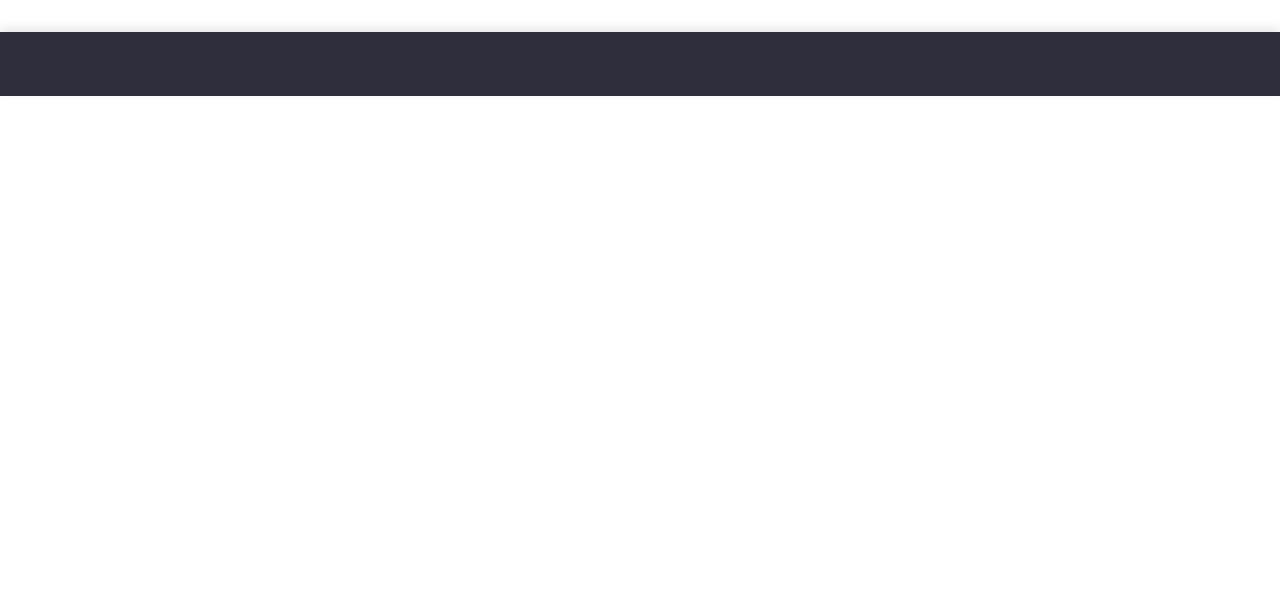
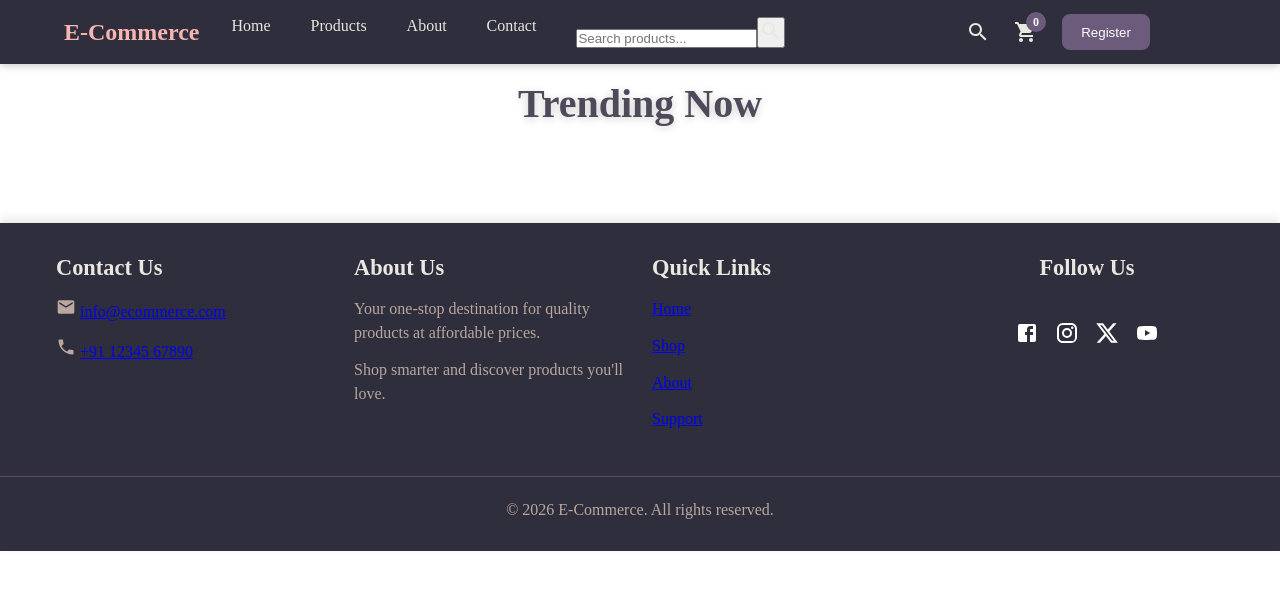
Before and after one commit to Lakshay1221-apple/Mern_Stack_Backend, a React (Vite) app in the folder frontend/: page / in a window 1280 px wide. Shown: the top 590 px of the page. Built offline with nearby package versions, Linux system fonts and the light colour scheme.

Commit message:
E-commerce -- Navbar and Footer Created

```diff
--- a/frontend/src/components/Footer.jsx
+++ b/frontend/src/components/Footer.jsx
@@ -1,12 +1,119 @@
-import React from 'react'
-import '../componentStyles/Footer.css'
+
+import React from 'react';
+import '../componentStyles/Footer.css';
+
+import {
+  Mail,
+  Phone,
+  Facebook,
+  Instagram,
+  X,
+  YouTube,
+} from '@mui/icons-material';
 
 const Footer = () => {
+  const currentYear = new Date().getFullYear();
+
   return (
-    <footer className = 'footer'>
+    <footer className="footer">
+      <div className="footer-container">
 
+        {/* Contact Section */}
+        <div className="footer-section">
+          <h3>Contact Us</h3>
+
+          <p>
+            <Mail fontSize="small" />{' '}
+            <a href="mailto:info@ecommerce.com">
+              info@ecommerce.com
+            </a>
+          </p>
+
+          <p>
+            <Phone fontSize="small" />{' '}
+            <a href="tel:+911234567890">
+              +91 12345 67890
+            </a>
+          </p>
+        </div>
+
+        {/* About Section */}
+        <div className="footer-section">
+          <h3>About Us</h3>
+
+          <p>
+            Your one-stop destination for quality products
+            at affordable prices.
+          </p>
+
+          <p>
+            Shop smarter and discover products you'll love.
+          </p>
+        </div>
+
+        {/* Quick Links */}
+        <div className="footer-section">
+          <h3>Quick Links</h3>
+
+          <p><a href="/">Home</a></p>
+          <p><a href="/products">Shop</a></p>
+          <p><a href="/about">About</a></p>
+          <p><a href="/contact">Support</a></p>
+        </div>
+
+        {/* Social Media */}
+        <div className="footer-section social">
+          <h3>Follow Us</h3>
+
+          <div className="social-links">
+            <a
+              href="https://www.facebook.com/"
+              target="_blank"
+              rel="noopener noreferrer"
+              aria-label="Facebook"
+            >
+              <Facebook className="social-icon" />
+            </a>
+
+            <a
+              href="https://www.instagram.com/"
+              target="_blank"
+              rel="noopener noreferrer"
+              aria-label="Instagram"
+            >
+              <Instagram className="social-icon" />
+            </a>
+
+            <a
+              href="https://x.com/"
+              target="_blank"
+              rel="noopener noreferrer"
+              aria-label="X"
+            >
+              <X className="social-icon" />
+            </a>
+
+            <a
+              href="https://www.youtube.com/"
+              target="_blank"
+              rel="noopener noreferrer"
+              aria-label="YouTube"
+            >
+              <YouTube className="social-icon" />
+            </a>
+          </div>
+        </div>
+
+      </div>
+
+      {/* Copyright Section */}
+      <div className="footer-bottom">
+        <p>
+          &copy; {currentYear} E-Commerce. All rights reserved.
+        </p>
+      </div>
     </footer>
-  )
-}
+  );
+};
 
-export default Footer
+export default Footer;
--- /dev/null
+++ b/frontend/src/components/Navbar.jsx
@@ -0,0 +1,164 @@
+
+import React, { useState } from 'react';
+import '../componentStyles/Navbar.css';
+
+import {
+  Search,
+  ShoppingCart,
+  Person,
+  Menu,
+  Close,
+} from '@mui/icons-material';
+
+import { Link, useNavigate } from 'react-router-dom';
+
+const Navbar = ({ cartCount = 0, isLoggedIn = false }) => {
+  const [menuOpen, setMenuOpen] = useState(false);
+  const [searchQuery, setSearchQuery] = useState('');
+
+  const navigate = useNavigate();
+
+  const handleSearch = (e) => {
+    e.preventDefault();
+
+    const query = searchQuery.trim();
+
+    if (query) {
+      navigate(`/products?search=${encodeURIComponent(query)}`);
+      setSearchQuery('');
+      setMenuOpen(false);
+    }
+  };
+
+  const closeMenu = () => {
+    setMenuOpen(false);
+  };
+
+  return (
+    <nav className="navbar">
+      <div className="navbar-container">
+
+        {/* Logo */}
+        <div className="navbar-logo">
+          <Link to="/" onClick={closeMenu}>
+            E-Commerce
+          </Link>
+        </div>
+
+        {/* Navigation Links */}
+        <div className={`navbar-links ${menuOpen ? 'active' : ''}`}>
+          <ul>
+            <li>
+              <Link to="/" onClick={closeMenu}>
+                Home
+              </Link>
+            </li>
+
+            <li>
+              <Link to="/products" onClick={closeMenu}>
+                Products
+              </Link>
+            </li>
+
+            <li>
+              <Link to="/about" onClick={closeMenu}>
+                About
+              </Link>
+            </li>
+
+            <li>
+              <Link to="/contact" onClick={closeMenu}>
+                Contact
+              </Link>
+            </li>
+
+            {/* Search */}
+            <li className="search-item">
+              <form onSubmit={handleSearch}>
+                <input
+                  type="search"
+                  placeholder="Search products..."
+                  value={searchQuery}
+                  onChange={(e) => setSearchQuery(e.target.value)}
+                  aria-label="Search products"
+                />
+
+                <button type="submit" aria-label="Submit search">
+                  <Search className="icon" />
+                </button>
+              </form>
+            </li>
+          </ul>
+        </div>
+
+        {/* Navbar Actions */}
+        <div className="navbar-icons">
+
+          {/* Search icon for quick navigation */}
+          <Search
+            className="icon"
+            onClick={() => navigate('/products')}
+            titleAccess="Browse products"
+          />
+
+          {/* Shopping Cart */}
+          <div
+            className="cart-container"
+            onClick={() => navigate('/cart')}
+            role="button"
+            tabIndex={0}
+            aria-label={`Shopping cart, ${cartCount} items`}
+            onKeyDown={(e) => {
+              if (e.key === 'Enter' || e.key === ' ') {
+                e.preventDefault();
+                navigate('/cart');
+              }
+            }}
+          >
+            <ShoppingCart className="icon" />
+
+            <span className="cart-badge">
+              {cartCount}
+            </span>
+          </div>
+
+          {/* Register / Account */}
+          <Link
+            to={isLoggedIn ? '/profile' : '/register'}
+            className="register-link"
+          >
+            {isLoggedIn ? (
+              <Person className="icon" titleAccess="My profile" />
+            ) : (
+              <button className="register-btn" type="button">
+                Register
+              </button>
+            )}
+          </Link>
+
+        </div>
+
+        {/* Mobile Hamburger */}
+        <div
+          className="navbar-hamburger"
+          onClick={() => setMenuOpen((prev) => !prev)}
+          role="button"
+          tabIndex={0}
+          aria-label={menuOpen ? 'Close navigation menu' : 'Open navigation menu'}
+          aria-expanded={menuOpen}
+          onKeyDown={(e) => {
+            if (e.key === 'Enter' || e.key === ' ') {
+              e.preventDefault();
+              setMenuOpen((prev) => !prev);
+            }
+          }}
+        >
+          {menuOpen ? <Close /> : <Menu />}
+        </div>
+
+      </div>
+    </nav>
+  );
+};
+
+export default Navbar;
--- a/frontend/src/pages/Home.jsx
+++ b/frontend/src/pages/Home.jsx
@@ -1,9 +1,17 @@
 import React from 'react'
 import Footer from '../components/Footer'
+import Navbar from '../components/Navbar'
+import '../pageStyles/Home.css'
 
 const Home = () => {
   return (
+    <>
+    <Navbar/>
+    <div className = "home-container">
+      <h2 className = "home-heading">Trending Now </h2>
+    </div>
     <Footer/>
+    </>
   )
 }
 
```
